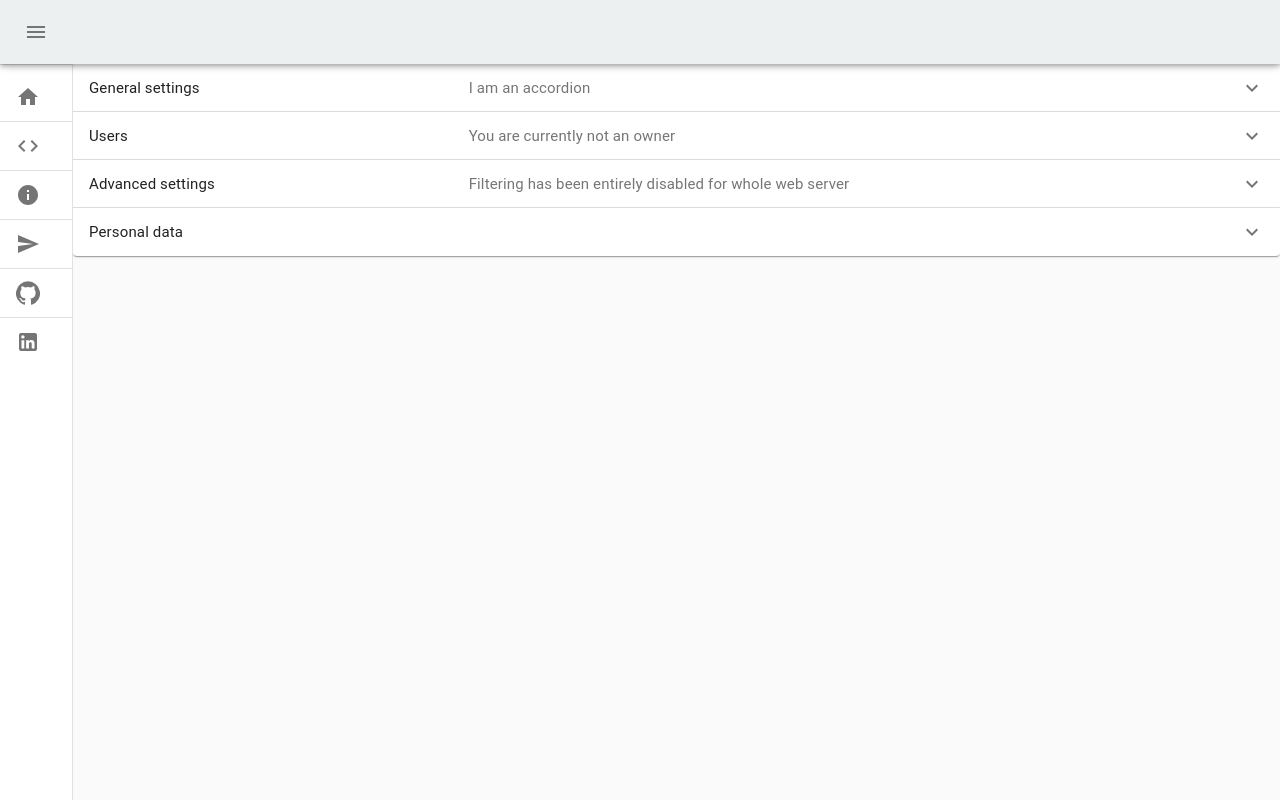
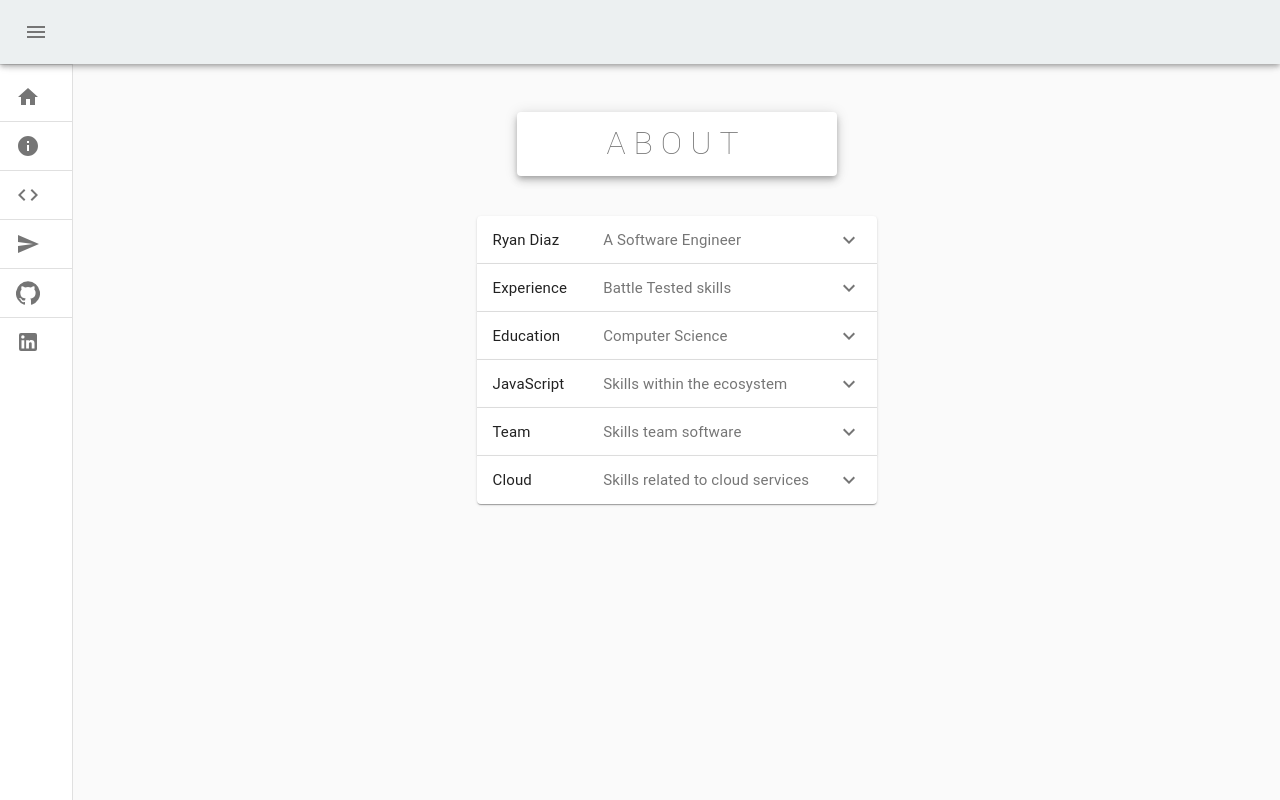
Before and after one commit to ryananthonydiaz/portfolio-site, a React (Create React App) app: page /about in a window 1280 px wide. Built offline with nearby package versions, Linux system fonts and the light colour scheme.

Commit message:
about me page styled and content filled

```diff
--- a/src/navigation/UnauthDesktopDrawer.jsx
+++ b/src/navigation/UnauthDesktopDrawer.jsx
@@ -150,14 +150,14 @@ function UnauthDesktopDrawer({ children }) {
               path: '/',
             },
             {
+              text: 'About',
+              icon: <InfoIcon />,
+              path: '/about',
+            },
+            {
               text: 'Projects',
               icon: <CodeIcon />,
               path: '/projects',
-            },
-            {
-              text: 'About',
-              icon: <InfoIcon />,
-              path: '/about',
             },
             {
               text: 'Contact',
--- a/src/unauth/About.jsx
+++ b/src/unauth/About.jsx
@@ -1,105 +1,102 @@
-import React, { useState } from 'react';
+import React from 'react';
 import UnauthDesktopDrawer from '../navigation/UnauthDesktopDrawer';
+import AboutCell from './AboutCell';
+import HeaderPaper from './HeaderPaper';
+import Grid from '@material-ui/core/Grid';
 import { makeStyles } from '@material-ui/core/styles';
-import Accordion from '@material-ui/core/Accordion';
-import AccordionDetails from '@material-ui/core/AccordionDetails';
-import AccordionSummary from '@material-ui/core/AccordionSummary';
-import Typography from '@material-ui/core/Typography';
-import ExpandMoreIcon from '@material-ui/icons/ExpandMore';
+
 
 const useStyles = makeStyles((theme) => ({
-  root: {
+  formContainer: {
     width: '100%',
+    margin: theme.spacing(6, 0),
   },
-  heading: {
-    fontSize: theme.typography.pxToRem(15),
-    flexBasis: '33.33%',
-    flexShrink: 0,
+  paper: {
+    margin: theme.spacing(0, 0, 5, 0),
+    width: theme.spacing(40),
+    height: theme.spacing(8),
+    display: 'flex',
+    justifyContent: 'center',
+    alignItems: 'center',
   },
-  secondaryHeading: {
-    fontSize: theme.typography.pxToRem(15),
-    color: theme.palette.text.secondary,
+  paperItem: {
+    fontSize: '2rem',
+    fontWeight: '100',
+    letterSpacing: '.5rem',
+    color: '#757575',
+    textTransform: 'uppercase',
   },
 }));
 
 function About() {
   const classes = useStyles();
-  const [expanded, setExpanded] = React.useState(false);
 
-  const handleChange = (panel) => (event, isExpanded) => {
-    setExpanded(isExpanded ? panel : false);
-  };
+  const title = 'About';
+
+  const aboutList = [{
+    title: `Ryan Diaz`,
+    subTitle: `A Software Engineer`,
+    info: `I'm a software engineer based in the greater Los Angeles area that specializes in building
+    web applications (Front to Back) with a passion for anything that lives on the web.`,
+  },{
+    title: `Experience`,
+    subTitle: `Battle Tested skills`,
+    info: `With prior start-up experience I know what it means to have to make deadlines. When I'm
+    asked if I'm comfortable in a start-up/fast-paced development evironment, I don't just say, 'yes'
+    to check off a box - I'm fully aware what that, 'yes', entails. The long nights, 60 hour work weeks and
+    countless refactoring. This may not seem like a developer's ideal position, but for me, I thrive
+    in positions such as these. I love creating software but there's nothing like creating software
+    with a deadline and a demo scheduled for the next morning in front of stakeholders. Bottom of the
+    9th, bases loaded and I'm up to bat. That's what I've done and that's what I'm looking for. If this
+    sounds like what you need - look no further.`,
+  },{
+    title: `Education`,
+    subTitle: `Computer Science`,
+    info: `With 40+ credits in Computer Science including Advanced Data Structures and Algorithms in
+    Java, Software Design and OS courses I have maintained a 4.0 GPA and look to start my Masters of
+    Science in Computer Science at Georgia Institute of Technology in Spring 2021.`,
+  },{
+    title: `JavaScript`,
+    subTitle: `Skills within the ecosystem`,
+    info: `TypeScript enthusiast and advocate. Strong proficiency in JavaScript/ES6/ES7, including DOM
+    manipulation and the JavaScript object model through an expert understanding of React.js. Developing
+    new user-facing features and maintaining state management through REDUX, REDUX HOOKS, REDUX-THUNK
+    (middleware for RESTful APIs) and REACT-HOOKS. I have professional experience using React style
+    component libraries such as Matierl-UI and ReactStrap. As for the back-end, my skills extend to
+    using Node.js with Express, GraphQL (Apollo-Server and GraphQL-Yoga) all connecting to a PostgreSQL
+    Database. Personally, my framework of preference is React, however at the end of the day I consider
+    myself a JavaScript Developer so as long as it's JavaScript, I'm framework agnostic and ready to
+    jump into any codebase of any JavaScript framework (Angular, Vue, etc.).
+    `,
+  },{
+    title: `Team`,
+    subTitle: `Skills team software`,
+    info: `Professional experience using Git, Jira, SourceTree, BitBucket and GitHub for version control
+    and ticketing.`,
+  },{
+    title: `Cloud`,
+    subTitle: `Skills related to cloud services`,
+    info: `Amazon Cognito from AWS, itegrated into web applications as a full authetication service using
+    their JavaScript SDK.`,
+  }].map(({title, subTitle, info}) => (
+    <AboutCell
+      title={title}
+      subTitle={subTitle}
+      info={info}
+    />
+  ))
 
   const content = (
-    <div className={classes.root}>
-      <Accordion expanded={expanded === 'panel1'} onChange={handleChange('panel1')}>
-        <AccordionSummary
-          expandIcon={<ExpandMoreIcon />}
-          aria-controls="panel1bh-content"
-          id="panel1bh-header"
-        >
-          <Typography className={classes.heading}>General settings</Typography>
-          <Typography className={classes.secondaryHeading}>I am an accordion</Typography>
-        </AccordionSummary>
-        <AccordionDetails>
-          <Typography>
-            Nulla facilisi. Phasellus sollicitudin nulla et quam mattis feugiat. Aliquam eget
-            maximus est, id dignissim quam.
-          </Typography>
-        </AccordionDetails>
-      </Accordion>
-      <Accordion expanded={expanded === 'panel2'} onChange={handleChange('panel2')}>
-        <AccordionSummary
-          expandIcon={<ExpandMoreIcon />}
-          aria-controls="panel2bh-content"
-          id="panel2bh-header"
-        >
-          <Typography className={classes.heading}>Users</Typography>
-          <Typography className={classes.secondaryHeading}>
-            You are currently not an owner
-          </Typography>
-        </AccordionSummary>
-        <AccordionDetails>
-          <Typography>
-            Donec placerat, lectus sed mattis semper, neque lectus feugiat lectus, varius pulvinar
-            diam eros in elit. Pellentesque convallis laoreet laoreet.
-          </Typography>
-        </AccordionDetails>
-      </Accordion>
-      <Accordion expanded={expanded === 'panel3'} onChange={handleChange('panel3')}>
-        <AccordionSummary
-          expandIcon={<ExpandMoreIcon />}
-          aria-controls="panel3bh-content"
-          id="panel3bh-header"
-        >
-          <Typography className={classes.heading}>Advanced settings</Typography>
-          <Typography className={classes.secondaryHeading}>
-            Filtering has been entirely disabled for whole web server
-          </Typography>
-        </AccordionSummary>
-        <AccordionDetails>
-          <Typography>
-            Nunc vitae orci ultricies, auctor nunc in, volutpat nisl. Integer sit amet egestas eros,
-            vitae egestas augue. Duis vel est augue.
-          </Typography>
-        </AccordionDetails>
-      </Accordion>
-      <Accordion expanded={expanded === 'panel4'} onChange={handleChange('panel4')}>
-        <AccordionSummary
-          expandIcon={<ExpandMoreIcon />}
-          aria-controls="panel4bh-content"
-          id="panel4bh-header"
-        >
-          <Typography className={classes.heading}>Personal data</Typography>
-        </AccordionSummary>
-        <AccordionDetails>
-          <Typography>
-            Nunc vitae orci ultricies, auctor nunc in, volutpat nisl. Integer sit amet egestas eros,
-            vitae egestas augue. Duis vel est augue.
-          </Typography>
-        </AccordionDetails>
-      </Accordion>
-    </div>
+    <Grid
+      justify="center"
+      alignItems="center"
+      direction="column"
+      className={classes.formContainer}
+      container
+    >
+      <HeaderPaper classes={classes} title={title} />
+      <Grid item>{aboutList}</Grid>
+    </Grid>
   );
 
   return (
--- /dev/null
+++ b/src/unauth/AboutCell.jsx
@@ -0,0 +1,51 @@
+import React, { useState } from 'react';
+import Accordion from '@material-ui/core/Accordion';
+import AccordionDetails from '@material-ui/core/AccordionDetails';
+import AccordionSummary from '@material-ui/core/AccordionSummary';
+import Typography from '@material-ui/core/Typography';
+import ExpandMoreIcon from '@material-ui/icons/ExpandMore';
+import { makeStyles } from '@material-ui/core/styles';
+
+const useStyles = makeStyles((theme) => ({
+  accordion: {
+    width: '400px',
+    [theme.breakpoints.down('sm')]: {
+      width: '80vw'
+    }
+  },
+  heading: {
+    fontSize: theme.typography.pxToRem(15),
+    flexBasis: '33.33%',
+    flexShrink: 0,
+  },
+  secondaryHeading: {
+    fontSize: theme.typography.pxToRem(15),
+    color: theme.palette.text.secondary,
+  },
+}));
+
+function AboutCell({ title, subTitle, info }) {
+  const classes = useStyles();
+
+  const [expanded, setExpanded] = useState(false);
+
+  const handleChange = (panel) => (event, isExpanded) => setExpanded(isExpanded ? panel : false);
+
+  return (
+    <Accordion expanded={expanded === 'panel2'} onChange={handleChange('panel2')} className={classes.accordion}>
+      <AccordionSummary expandIcon={<ExpandMoreIcon />}>
+        <Typography className={classes.heading}>{title}</Typography>
+        <Typography className={classes.secondaryHeading}>
+          {subTitle}
+        </Typography>
+      </AccordionSummary>
+      <AccordionDetails>
+        <Typography>
+          {info}
+        </Typography>
+      </AccordionDetails>
+    </Accordion>
+  );
+}
+
+export default AboutCell;
--- a/src/unauth/Contact.jsx
+++ b/src/unauth/Contact.jsx
@@ -1,7 +1,7 @@
 import React, { useState } from 'react';
 import UnauthDesktopDrawer from '../navigation/UnauthDesktopDrawer';
+import HeaderPaper from './HeaderPaper';
 import Grid from '@material-ui/core/Grid';
-import Paper from '@material-ui/core/Paper';
 import InputLabel from '@material-ui/core/InputLabel';
 import TextField from '@material-ui/core/TextField';
 import Button from '@material-ui/core/Button';
@@ -24,7 +24,8 @@ const useStyles = makeStyles(theme => ({
     fontSize: '2rem',
     fontWeight: '100',
     letterSpacing: '.5rem',
-    color: '#757575'
+    color: '#757575',
+    textTransform: 'uppercase',
   },
   formItem: {
     width: '400px',
@@ -45,10 +46,8 @@ function Contact() {
 
   const handleEmail = e => setEmail(e.target.value);
   const handleMsg = e => setMsg(e.target.value);
-  const handleSubmit = e => {
-    console.log('submit pressed');
-  }
-
+  const handleSubmit = e => console.log('submit pressed');
+  const title = 'Contact Me';
   const content = (
     <Grid
       justify="center"
@@ -57,12 +56,7 @@ function Contact() {
       className={classes.formContainer}
       container
     >
-      <Grid item>
-        <Paper elevation={5} className={classes.paper}>
-          <div className={classes.paperItem}>CONTACT ME</div>
-        </Paper>
-      </Grid>
-
+      <HeaderPaper classes={classes} title={title} />
       <Grid item>
         <InputLabel>Email</InputLabel>
         <TextField
--- /dev/null
+++ b/src/unauth/HeaderPaper.jsx
@@ -0,0 +1,15 @@
+import React from 'react';
+import Grid from '@material-ui/core/Grid';
+import Paper from '@material-ui/core/Paper';
+
+function HeaderPaper({ classes, title }) {
+  return (
+    <Grid item>
+      <Paper elevation={5} className={classes.paper}>
+        <div className={classes.paperItem}>{title}</div>
+      </Paper>
+    </Grid>
+  );
+}
+
+export default HeaderPaper;
--- a/src/unauth/Landing.jsx
+++ b/src/unauth/Landing.jsx
@@ -12,17 +12,6 @@ const useStyles = makeStyles(theme => ({
     width: '100%',
     margin: theme.spacing(6, 0),
   },
-  title: {
-    height: 'auto',
-    textAlign: 'center',
-    fontWeight: 100,
-    fontSize: '2rem',
-    letterSpacing: '10px',
-    textTransform: 'uppercase',
-    [theme.breakpoints.down('md')]: {
-      fontSize: '1.25rem',
-    },
-  },
   paper: {
     margin: theme.spacing(0, 0, 5, 0),
     width: theme.spacing(50),
@@ -30,6 +19,10 @@ const useStyles = makeStyles(theme => ({
     justifyContent: 'center',
     alignItems: 'center',
     flexDirection: 'column',
+    padding: theme.spacing(1, 2),
+    [theme.breakpoints.down('sm')]: {
+      width: theme.spacing(40),
+    }
   },
   paperItem: {
     display: 'flex',
@@ -40,10 +33,12 @@ const useStyles = makeStyles(theme => ({
     letterSpacing: '.5rem',
     color: '#757575',
     textTransform: 'uppercase',
-    padding: theme.spacing(1, 2)
   },
   paperItemSub: {
     fontSize: '1rem',
+    [theme.breakpoints.down('sm')]: {
+      textAlign: 'center',
+    }
   }
 }));
 
--- a/src/unauth/Work.jsx
+++ b/src/unauth/Work.jsx
@@ -1,8 +1,8 @@
 import React from 'react';
 import AptHealth from '../assets/apt-health.gif';
+import HeaderPaper from './HeaderPaper';
 import UnauthDesktopDrawer from '../navigation/UnauthDesktopDrawer';
 import Grid from '@material-ui/core/Grid';
-import Paper from '@material-ui/core/Paper';
 import { makeStyles } from '@material-ui/core/styles';
 
 // ALL following imports may need to be removed
@@ -36,7 +36,8 @@ const useStyles = makeStyles(theme => ({
     fontSize: '2rem',
     fontWeight: '100',
     letterSpacing: '.5rem',
-    color: '#757575'
+    color: '#757575',
+    textTransform: 'uppercase',
   },
   formItem: {
     width: '400px',
@@ -67,6 +68,8 @@ function Work() {
     setExpanded(!expanded);
   };
 
+  const title = 'Projects';
+
   // This will have to be on the server and called upon site opening up and then cached to
   // local storage
   const projectContent = [
@@ -88,6 +91,7 @@ function Work() {
       cardMediaTitle,
       cardDescription,
     }) => (
+      // This should be placed in its own component possibly
     <Card raised className={classes.root}>
       <CardHeader
         avatar={<Avatar>R</Avatar>}
@@ -127,11 +131,7 @@ function Work() {
       className={classes.formContainer}
       container
     >
-      <Grid item>
-        <Paper elevation={5} className={classes.paper}>
-          <div className={classes.paperItem}>PROJECTS</div>
-        </Paper>
-      </Grid>
+      <HeaderPaper classes={classes} title={title} />
       {projectGrid}
     </Grid>
   );
```
